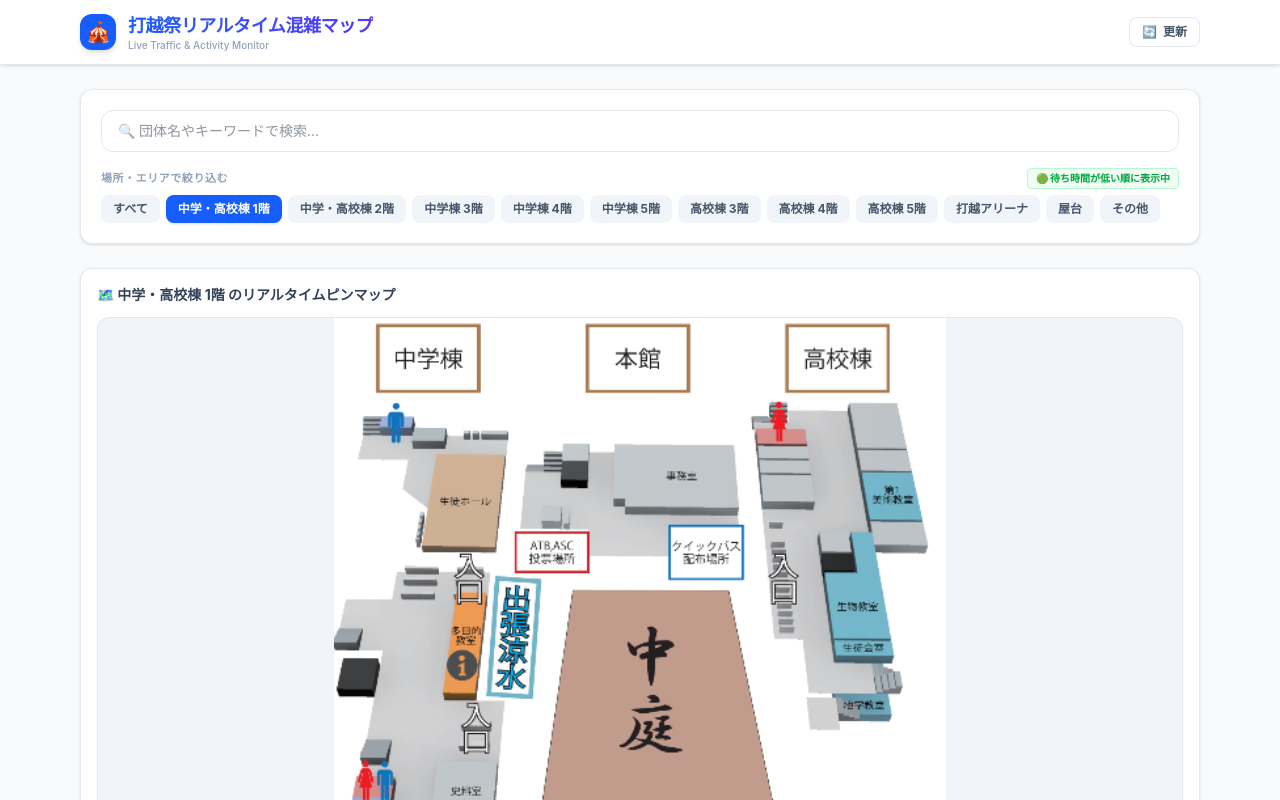
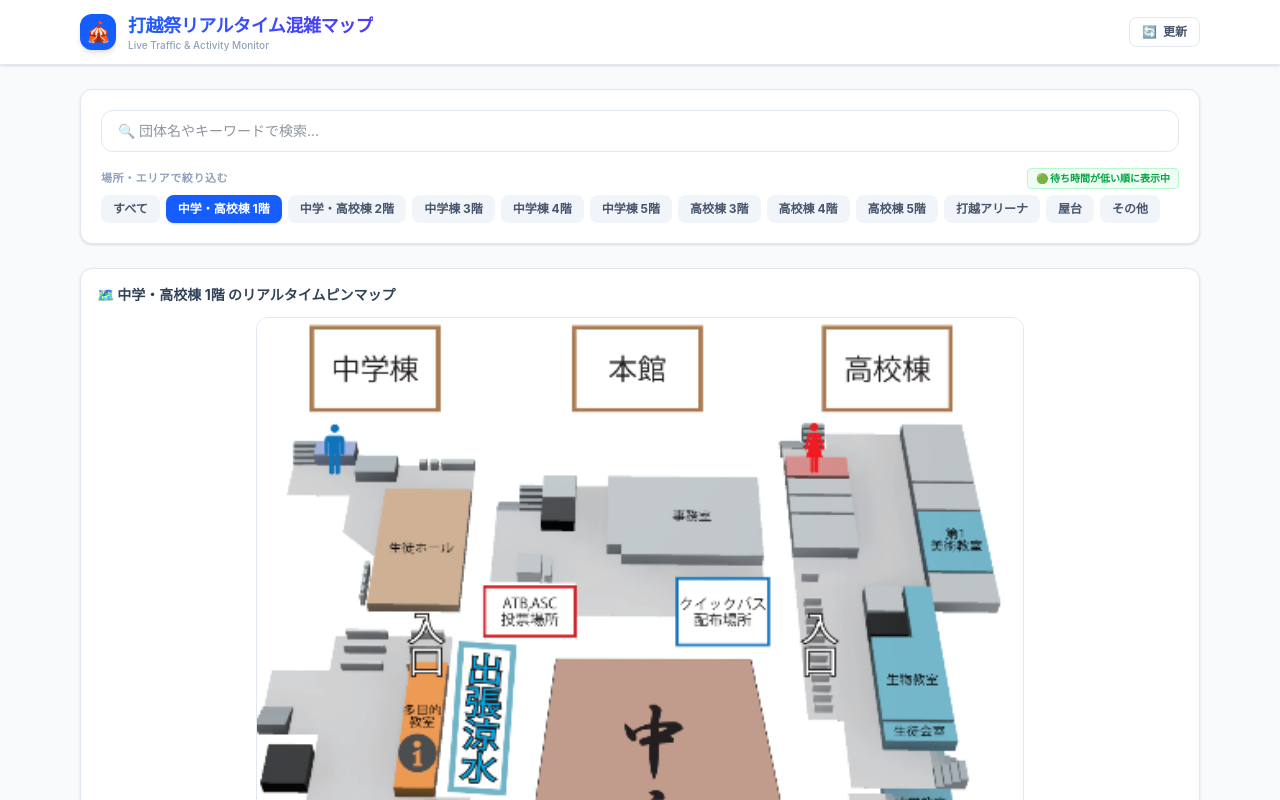
Before and after one commit to Asaaa666/-47th-, a React (Vite) app in the folder app/: page / in a window 1280 px wide. Both pictures are taken after a click on the button "中学・高校棟 1階". Shown: the top 800 px of the page. Built offline with nearby package versions, Linux system fonts and the light colour scheme; no server answers.

Commit message:
スマホのピンズレ修正（コンテナサイズ同期）

```diff
--- a/app/src/App.tsx
+++ b/app/src/App.tsx
@@ -427,8 +427,11 @@ export default function App() {
               <h2 className="text-sm font-bold flex items-center gap-1.5 text-slate-700">🗺️ {filterLocation} のリアルタイムピンマップ</h2>
               {selectedGroupName && <button onClick={() => setSelectedGroupName(null)} className="text-xs font-bold text-blue-600 bg-blue-50 hover:bg-blue-100 px-2.5 py-1 rounded-full transition">選択をクリア ✕</button>}
             </div>
-            <div className="relative bg-slate-100 rounded-xl border border-slate-200 overflow-hidden flex items-center justify-center min-h-[300px] max-h-[550px]">
-              <img src={currentMapPath} alt={`${filterLocation}のマップ`} className="w-full h-full object-contain max-h-[530px]" />
+           {/* mx-auto と max-w-3xl で、PCでも巨大化せずに中央に綺麗に収まります */}
+<div className="relative bg-slate-100 rounded-xl border border-slate-200 overflow-hidden w-full max-w-3xl mx-auto">
+  {/* h-auto block にすることで、枠の高さが画像の高さと100%完全に一致します */}
+  <img src={currentMapPath} alt={`${filterLocation}のマップ`} className="w-full h-auto block" />
+
 
               {activePins.map((pin, i) => {
                 const isSelected = selectedGroupName === pin.groupName;
```
